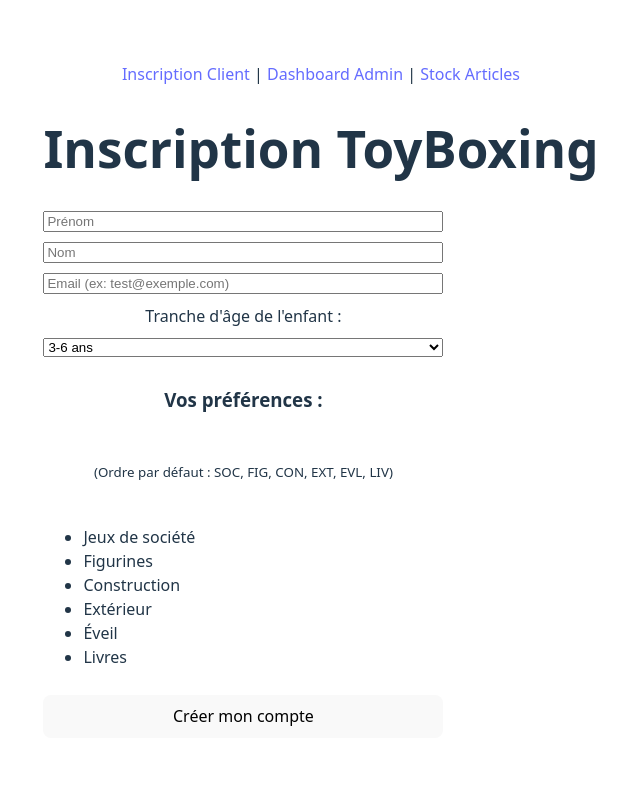
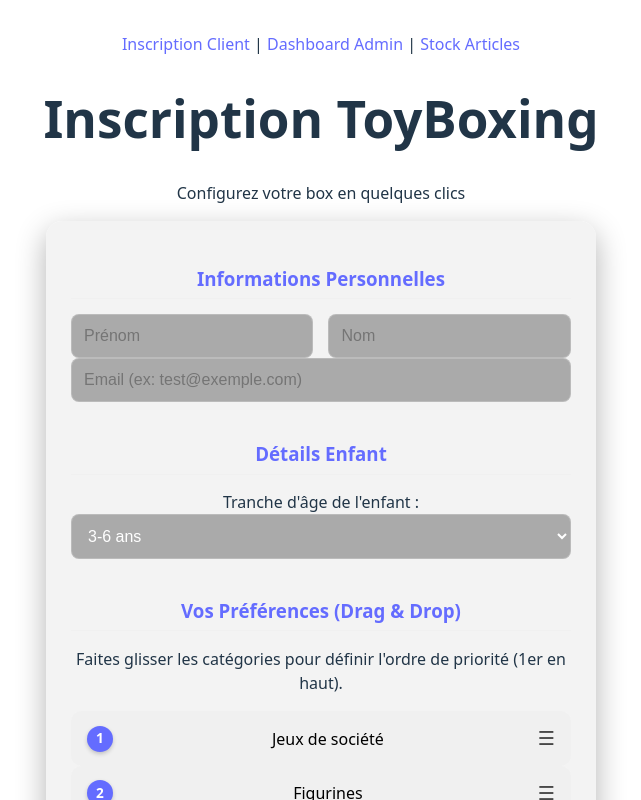
Before and after one commit to Geoffrey2501/FrontWebApp, a React app in the folder frontend/: page / in a window 1280 px wide. Shown: the top 800 px of the page, without its empty margins (319-960 px from the left). Built offline with nearby package versions, Linux system fonts and the light colour scheme; the HTML template or start-up script is replaced by a standard one.

Commit message:
Ajout drag and drop des preferences

```diff
--- a/frontend/src/pages/subscriber/Register.jsx
+++ b/frontend/src/pages/subscriber/Register.jsx
@@ -4,20 +4,45 @@ import { subscriberAPI, CATEGORIES, AGE_RANGES } from '../../api';
 export default function Register() {
     const [formData, setFormData] = useState({
         first_name: '',
-        last_name: '', // Ajouté pour corriger l'erreur "last_name requis"
+        last_name: '',
         email: '',
         child_age_range: 'PE',
-        category_preferences: Object.keys(CATEGORIES) // Contient les 6 codes : SOC, FIG, CON, EXT, EVL, LIV
+        category_preferences: Object.keys(CATEGORIES) // Tableau de préférences
     });
+
+    const [draggedIndex, setDraggedIndex] = useState(null);
+
+    const onDragStart = (index) => {
+        setDraggedIndex(index);
+    };
+
+    const onDragOver = (e, index) => {
+        e.preventDefault();
+        if (draggedIndex === index) return;
+
+        const newPrefs = [...formData.category_preferences];
+        const itemToMove = newPrefs[draggedIndex];
+
+        // Supprimer l'item de l'ancienne position
+        newPrefs.splice(draggedIndex, 1);
+        // L'insérer à la nouvelle position
+        newPrefs.splice(index, 0, itemToMove);
+
+        setDraggedIndex(index);
+        setFormData({ ...formData, category_preferences: newPrefs });
+    };
+
+    const onDragEnd = () => {
+        setDraggedIndex(null);
+    };
 
     const handleSubmit = async (e) => {
         e.preventDefault();
         try {
-            // On envoie les données au format JSON attendu par l'API
+            // On envoie le tableau directement (Axios se charge du format JSON)
             await subscriberAPI.register(formData);
             alert("Inscription réussie !");
         } catch (err) {
-            // On récupère la liste des erreurs renvoyées par le backend
             const backendErrors = err.response?.data?.errors;
             if (backendErrors) {
                 alert("Erreurs du serveur :\n- " + backendErrors.join("\n- "));
@@ -30,51 +55,147 @@ export default function Register() {
     return (
         <div className="container">
             <h1>Inscription ToyBoxing</h1>
-            <form onSubmit={handleSubmit} style={{ display: 'flex', flexDirection: 'column', gap: '10px', maxWidth: '400px' }}>
+            <p className="subtitle">Configurez votre box en quelques clics</p>
 
+            <form onSubmit={handleSubmit} className="registration-form">
+                <div className="form-section">
+                    <h3>Informations Personnelles</h3>
+                    <div className="input-group">
                         <input
                             placeholder="Prénom"
                             value={formData.first_name}
-                    onChange={e => setFormData({...formData, first_name: e.target.value})}
+                            onChange={e => setFormData({ ...formData, first_name: e.target.value })}
                             required
                         />
-
-                {/* NOUVEAU CHAMP : Nom de famille */}
                         <input
                             placeholder="Nom"
                             value={formData.last_name}
-                    onChange={e => setFormData({...formData, last_name: e.target.value})}
+                            onChange={e => setFormData({ ...formData, last_name: e.target.value })}
                             required
                         />
-
+                    </div>
                     <input
                         placeholder="Email (ex: test@exemple.com)"
                         type="email"
+                        className="full-width"
                         value={formData.email}
-                    onChange={e => setFormData({...formData, email: e.target.value})}
+                        onChange={e => setFormData({ ...formData, email: e.target.value })}
                         required
                     />
+                </div>
 
+                <div className="form-section">
+                    <h3>Détails Enfant</h3>
                     <label>Tranche d'âge de l'enfant :</label>
                     <select
+                        className="full-width"
                         value={formData.child_age_range}
-                    onChange={e => setFormData({...formData, child_age_range: e.target.value})}
+                        onChange={e => setFormData({ ...formData, child_age_range: e.target.value })}
                     >
                         {Object.entries(AGE_RANGES).map(([key, label]) => (
                             <option key={key} value={key}>{label}</option>
                         ))}
                     </select>
+                </div>
 
-                <h3>Vos préférences :</h3>
-                <p><small>(Ordre par défaut : {formData.category_preferences.join(', ')})</small></p>
-                <ul style={{ textAlign: 'left' }}>
-                    {formData.category_preferences.map(cat => (
-                        <li key={cat}>{CATEGORIES[cat]}</li>
+                <div className="form-section">
+                    <h3>Vos Préférences (Drag & Drop)</h3>
+                    <p className="hint">Faites glisser les catégories pour définir l'ordre de priorité (1er en haut).</p>
+                    <div className="category-list">
+                        {formData.category_preferences.map((cat, index) => (
+                            <div
+                                key={cat}
+                                draggable
+                                onDragStart={() => onDragStart(index)}
+                                onDragOver={(e) => onDragOver(e, index)}
+                                onDragEnd={onDragEnd}
+                                className={`category-item ${draggedIndex === index ? 'dragging' : ''}`}
+                            >
+                                <span className="rank">{index + 1}</span>
+                                <span className="label">{CATEGORIES[cat]}</span>
+                                <span className="drag-handle">☰</span>
+                            </div>
                         ))}
-                </ul>
+                    </div>
+                </div>
 
-                <button type="submit">Créer mon compte</button>
+                <button type="submit" className="submit-btn">Créer mon compte et ma Box</button>
             </form>
+
+            <style>{`
+                :root {
+                    --primary: #646cff;
+                    --glass: rgba(240, 240, 240, 0.8);
+                    --text-white: #ffffff;
+                }
+
+                /* Container principal responsive */
+                .registration-form {
+                    display: flex; flex-direction: column; gap: 20px;
+                    max-width: 500px; width: 95%; margin: 0 auto; padding: 25px;
+                    background: var(--glass); border-radius: 16px;
+                    backdrop-filter: blur(10px); box-shadow: 0 10px 30px rgba(0,0,0,0.3);
+                }
+
+                .form-section h3 {
+                    margin-bottom: 15px; border-bottom: 1px solid var(--glass);
+                    padding-bottom: 5px; color: var(--primary); font-weight: 600;
+                }
+
+                /* Grid responsive : 1 colonne sur mobile, 2 sur tablette/PC */
+                .input-group {
+                    display: grid;
+                    grid-template-columns: repeat(auto-fit, minmax(200px, 1fr));
+                    gap: 15px;
+                }
+
+                input, select {
+                    padding: 12px; border-radius: 8px; color: var(--text-white);
+                    border: 1px solid rgba(255,255,255,0.2); background: rgba(0,0,0,0.3);
+                    width: 100%; box-sizing: border-box; font-size: 16px; /* Évite le zoom auto sur iOS */
+                }
+
+                /* Liste de catégories et Drag-Handle */
+                .category-item {
+                    display: flex; align-items: center; padding: 12px 15px;
+                    background: var(--glass); border-radius: 10px; cursor: grab;
+                    transition: 0.2s ease; border: 1px solid transparent;
+                }
+
+                .category-item:hover { background: rgba(255,255,255,0.15); }
+
+                /* Style des chiffres (Rank) - Plus lisible */
+                .rank {
+                    width: 26px; height: 26px; min-width: 26px;
+                    background: var(--primary); color: var(--text-white) !important;
+                    border-radius: 50%; display: flex; align-items: center; justify-content: center;
+                    font-size: 0.85em; font-weight: 800; margin-right: 15px;
+                    box-shadow: 0 2px 4px rgba(0,0,0,0.2);
+                }
+
+                .label { flex-grow: 1; color: #000000; }
+
+                .drag-handle {
+                    display: block;
+                    margin-left: 10px;
+                    opacity: 0.7;
+                    cursor: grabbing;
+                    font-size: 1.2em;
+                    color: #000000; /* Force l'icône ☰ en noir */
+                }
+                }
+                .drag-handle::before { content: '☰'; }
+
+                .submit-btn {
+                    margin-top: 10px; padding: 15px; border-radius: 8px;
+                    background-color: var(--primary);
+                    background-attachment: fixed;
+                    color: white; border: none; font-weight: bold; cursor: pointer;
+                    transition: transform 0.1s, opacity 0.2s;
+                }
+
+                .submit-btn:active { transform: scale(0.98); }
+            `}</style>
         </div>
     );
 }
--- a/frontend/vite.config.js
+++ b/frontend/vite.config.js
@@ -8,12 +8,12 @@ export default defineConfig({
     proxy: {
       // On intercepte les appels API pour les rediriger vers le backend
       '/subscriber': {
-        target: 'http://127.0.0.1:5000',
+        target: 'http://127.0.0.1:10000',
         changeOrigin: true,
         secure: false,
       },
       '/admin': {
-        target: 'http://127.0.0.1:5000',
+        target: 'http://127.0.0.1:10000',
         changeOrigin: true,
         secure: false,
       },
```
Lines whose indentation alone changed are shown as unchanged.
